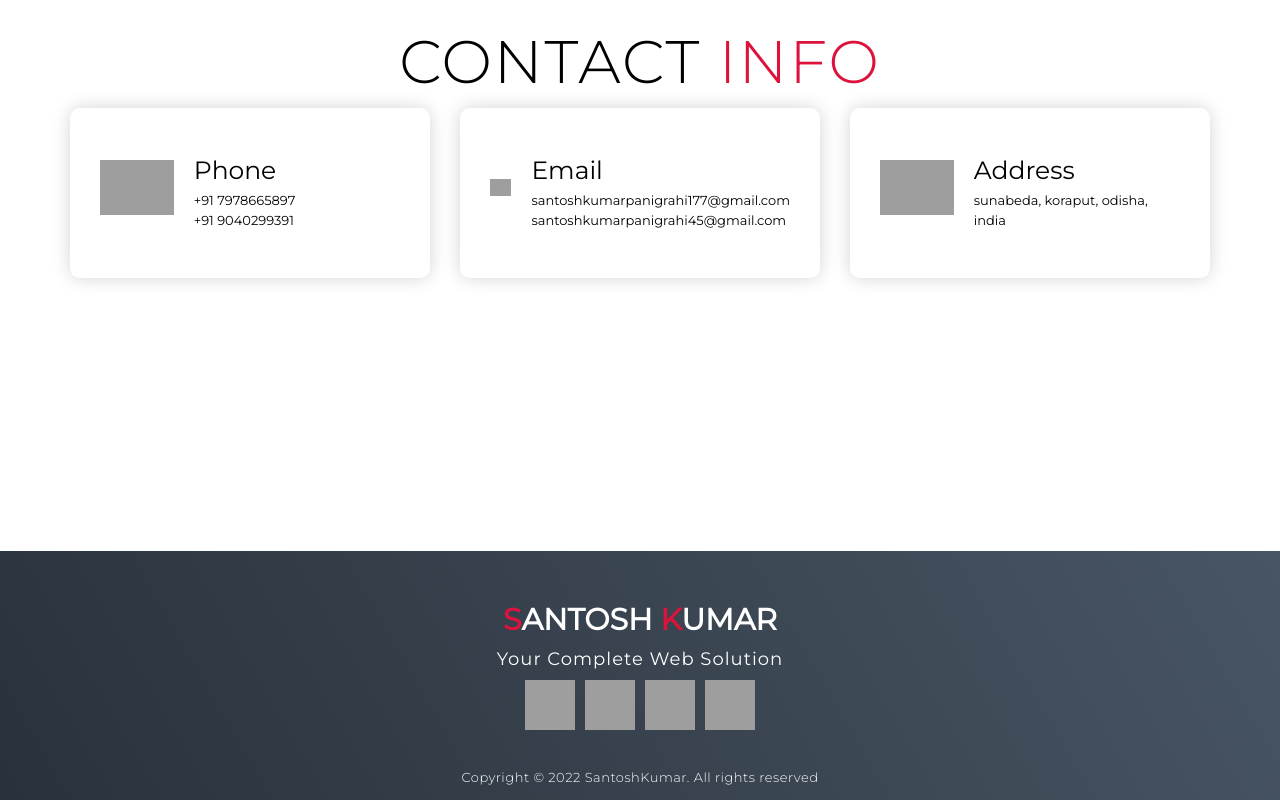
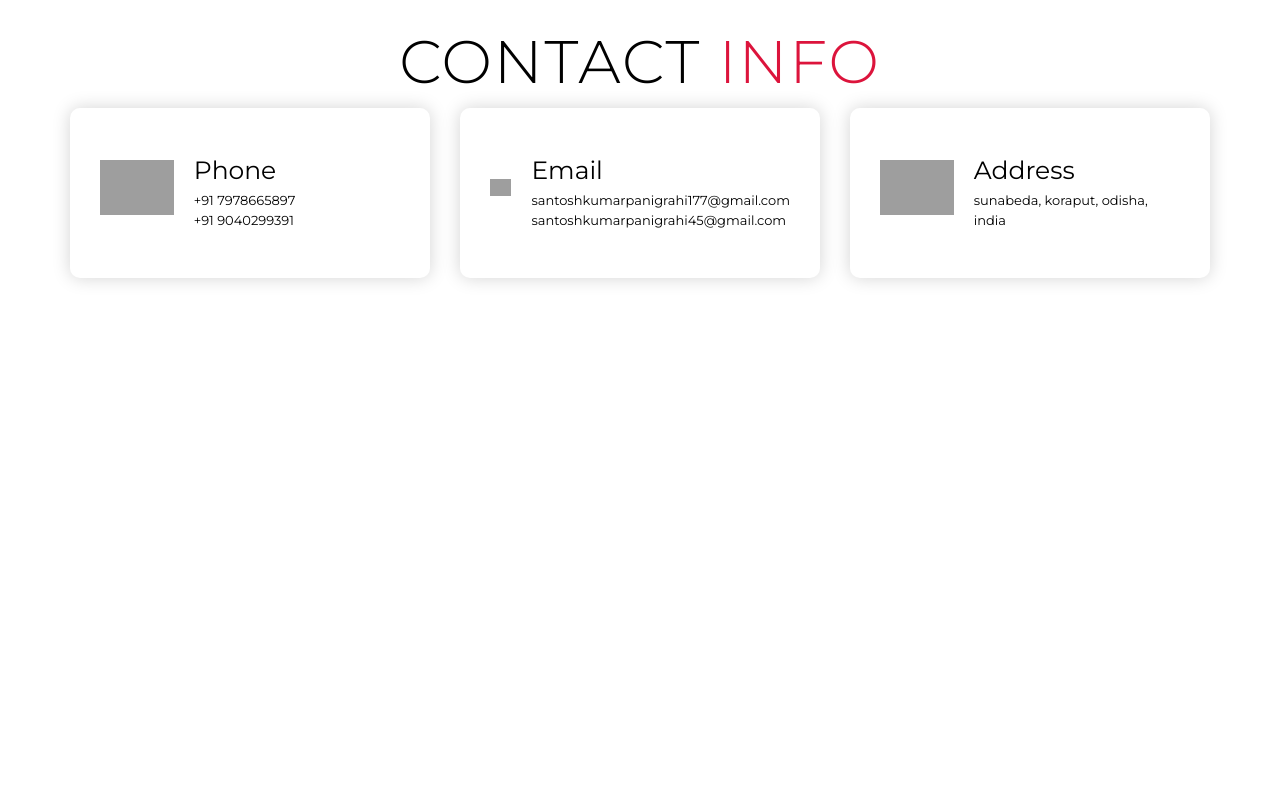
Before and after one commit to santosh45-lucky/Portfolio, a plain HTML site: page index.html in a window 1280 px wide. Shown: the part 4972-5772 px from the top of the page. After the commit the page ends 5523 px from the top, so only its background shows below. Drawn offline with Linux system fonts and the light colour scheme; grey boxes are pictures that could not be loaded.

Commit message:
update index.html

```diff
--- a/index.html
+++ b/index.html
@@ -184,28 +184,6 @@
     </div>
   </section>
 
-  <section id="footer">
-    <div class="footer container">
-      <div class="brand"><h1><span>S</span>antosh <span>K</span>umar</h1></div>
-      <h2>Your Complete Web Solution</h2>
-      <div class="social-icon">
-        <div class="social-item">
-          <a href="#"><img src="https://img.icons8.com/bubbles/100/000000/facebook-new.png"/></a>
-        </div>
-        <div class="social-item">
-          <a href="#"><img src="https://img.icons8.com/bubbles/100/000000/instagram-new.png"/></a>
-        </div>
-        <div class="social-item">
-          <a href="#"><img src="https://img.icons8.com/bubbles/100/000000/twitter.png"/></a>
-        </div>
-        <div class="social-item">
-          <a href="#"><img src="https://img.icons8.com/bubbles/100/000000/github.png"/></a>
-        </div>
-      </div>
-      <p>Copyright © 2022 SantoshKumar. All rights reserved</p>
-    </div>
-  </section>
-
   <script src="./app.js"></script>
 </body>
 </html>
```
